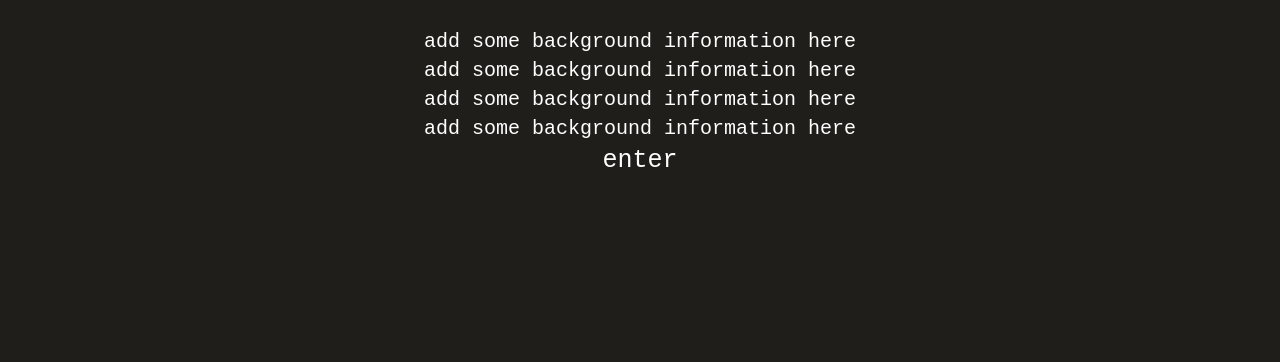
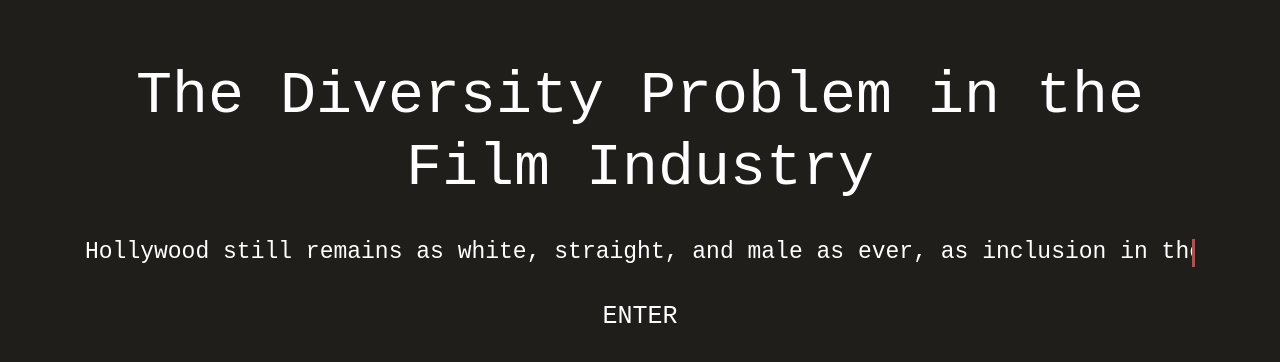
Before and after one commit to harumijang/type2project2, a React (Create React App) app: page / in a window 1280 px wide. Shown: the top 362 px of the page. Built offline with nearby package versions, Linux system fonts and the light colour scheme.

Commit message:
added tiny photo fade

```diff
--- a/package.json
+++ b/package.json
@@ -10,6 +10,7 @@
     "react": "^16.13.1",
     "react-alice-carousel": "^2.0.2",
     "react-dom": "^16.13.1",
+    "react-image-fade-in": "^1.1.3",
     "react-scripts": "3.4.1"
   },
   "scripts": {
--- a/src/App.css
+++ b/src/App.css
@@ -303,21 +303,21 @@ body {
   margin-right: 16px;
 }
 
-#timeline {
-  width: 97%;
+/* #timeline {
+  width: 85%;
   position: center;
   height: auto;
   padding-left: 22px;
-}
+} */
 
 #graph1 {
-  height: 750px;
+  height: auto;
   width: 80%;
 }
 
 #graph3 {
-  height: 750px;
-  width: 85%;
+  height: auto;
+  width: 80%;
 }
 
 .fade-in-section {
@@ -329,7 +329,52 @@ body {
   will-change: opacity, visibility;
 }
 .fade-in-section.is-visible {
-  opacity: 1;
+  opacity: 0.87;
   transform: none;
   visibility: visible;
 }
+
+a:hover {
+  color: rgb(232, 108, 108);
+}
+
+h2 {
+  border-right: solid 3px rgb(232, 108, 108);
+  white-space: nowrap;
+  overflow: hidden;
+  font-family: var(--main-font);
+  font-size: 23px;
+  color: white;
+}
+
+/* Animation */
+h2 {
+  animation: animated-text 4s steps(29) 1s 1 normal both,
+    animated-cursor 600ms steps(29) infinite;
+}
+
+/* text animation */
+
+@keyframes animated-text {
+  from {
+    width: 0;
+  }
+  to {
+    width: 100%;
+  }
+}
+
+/* cursor animations */
+
+@keyframes animated-cursor {
+  from {
+    border-right-color: rgb(232, 108, 108);
+  }
+  to {
+    border-right-color: transparent;
+  }
+}
+
+#app-title {
+  font-size: 60px;
+}
--- a/src/App.js
+++ b/src/App.js
@@ -2,6 +2,18 @@ import React from "react";
 import "bootstrap/dist/css/bootstrap.min.css";
 import "./App.css";
 import { BrowserRouter, Route, Link } from "react-router-dom";
+
+var i = 0;
+var txt = "Lorem ipsum typing effect!"; /* The text */
+var speed = 50; /* The speed/duration of the effect in milliseconds */
+
+function typeWriter() {
+  if (i < txt.length) {
+    document.getElementById("blurb").innerHTML += txt.charAt(i);
+    i++;
+    setTimeout(typeWriter, speed);
+  }
+}
 
 function App() {
   return (
@@ -9,12 +21,23 @@ function App() {
       <div className="Home">
         <br></br>
         <br></br>
-        <h2>add some background information here</h2>
-        <h2>add some background information here</h2>
-        <h2>add some background information here</h2>
-        <h2>add some background information here</h2>
+        <br></br>
+        <br></br>
+        <h1 id="app-title">The Diversity Problem in the Film Industry</h1>
+        <br></br>
+        <br></br>
+        <h2 id="blurb">
+          Hollywood still remains as white, straight, and male as ever, as
+          inclusion in the film industry continues to proceed at a very slow
+          pace. The need to improve representation in Hollywood is a discussion
+          that as old as Hollywood itself, and underrepresented groups continue
+          to advocate for progress in an industry that has been slow to change.
+        </h2>
+        <div />
+        <br></br>
+        <br></br>
         <Link to="/book">
-          <h1>enter</h1>
+          <h1>ENTER</h1>
         </Link>
       </div>
     </div>
--- a/src/components/Film1.js
+++ b/src/components/Film1.js
@@ -4,7 +4,6 @@ import f0 from "../assets/f0.png";
 import f1 from "../assets/f1.jpg";
 import f2 from "../assets/f2.png";
 import f3 from "../assets/f3.jpg";
-import timeline from "../assets/p2_timeline.png";
 
 class Film1 extends Component {
   constructor(props) {
--- a/src/components/article-photo.js
+++ b/src/components/article-photo.js
@@ -1,8 +1,16 @@
 import React, { Component } from "react";
+import ImageFadeIn from "react-image-fade-in";
 
 class Vehicles extends Component {
   render() {
-    return <img id="article-photo" src={this.props.photo}></img>;
+    // return <img id="article-photo" src={this.props.photo}></img>;
+    return (
+      <ImageFadeIn
+        id="article-photo"
+        src={this.props.photo}
+        opacityTransition="2.5"
+      ></ImageFadeIn>
+    );
   }
 }
 
```
Also changed, not shown: src/components/TinyPhoto.js (added, +13 -0 lines), 1 other file (tests, documents, lock files or other folders).
